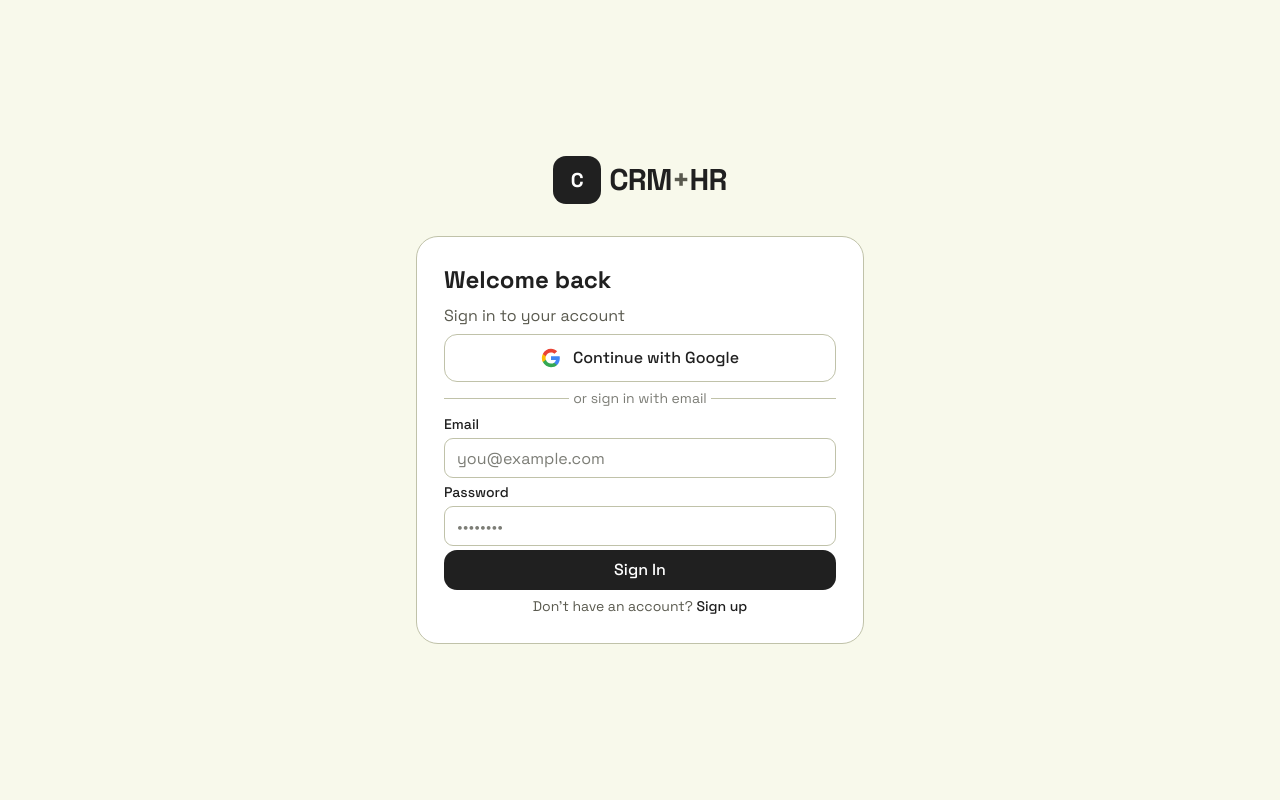
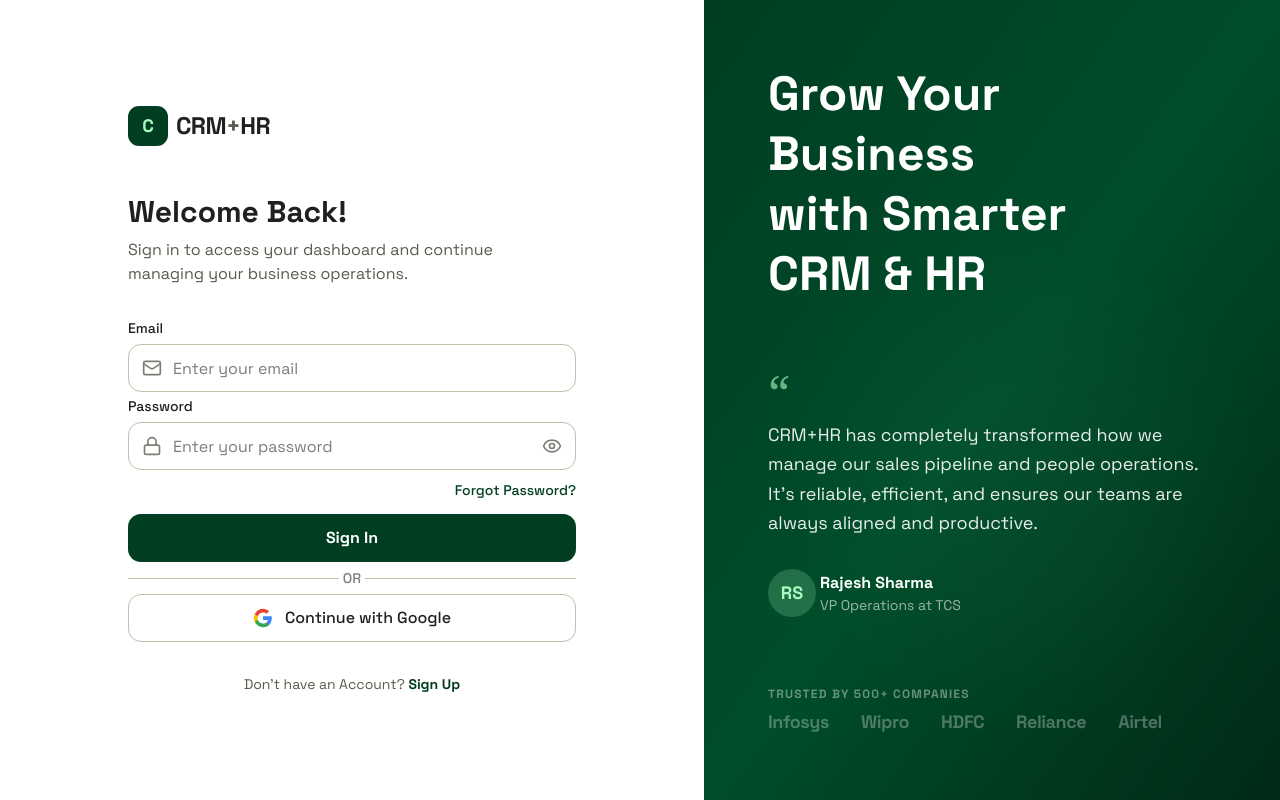
Before and after one commit to anantrajjj/CRM-HR, a Next.js app: page /auth/login in a window 1280 px wide. Built offline with nearby package versions, Linux system fonts and the light colour scheme.

Commit message:
Redesign login and signup pages with split layout - form left, branding right

```diff
--- a/src/app/auth/login/page.tsx
+++ b/src/app/auth/login/page.tsx
@@ -6,12 +6,13 @@ import Link from 'next/link'
 import { createClient } from '@/lib/supabase/client'
 import { Button } from '@/components/ui/button'
 import { Input } from '@/components/ui/input'
-import { Card, CardContent } from '@/components/ui/card'
+import { Eye, EyeOff, Mail, Lock } from 'lucide-react'
 
 export default function LoginPage() {
   const router = useRouter()
   const [email, setEmail] = useState('')
   const [password, setPassword] = useState('')
+  const [showPassword, setShowPassword] = useState(false)
   const [loading, setLoading] = useState(false)
   const [error, setError] = useState('')
 
@@ -46,24 +47,27 @@ export default function LoginPage() {
   }
 
   return (
-    <div className="min-h-screen bg-cream-parchment flex items-center justify-center p-4">
+    <div className="min-h-screen flex">
+      {/* Left Side - Form */}
+      <div className="flex-1 flex items-center justify-center p-8 lg:p-16 bg-pure-white">
         <div className="w-full max-w-md">
           {/* Logo */}
-        <div className="text-center mb-8">
-          <Link href="/" className="inline-flex items-center gap-2">
-            <div className="w-12 h-12 bg-charcoal rounded-[13px] flex items-center justify-center">
-              <span className="text-pure-white font-bold text-xl">C</span>
+          <Link href="/" className="inline-flex items-center gap-2 mb-12">
+            <div className="w-10 h-10 bg-forest-depths rounded-[11px] flex items-center justify-center">
+              <span className="text-mint-sprout font-bold text-lg">C</span>
             </div>
-            <span className="font-bold text-3xl text-charcoal tracking-tight">
+            <span className="font-bold text-2xl text-charcoal tracking-tight">
               CRM<span className="text-olive-slate">+</span>HR
             </span>
           </Link>
-        </div>
 
-        <Card>
-          <CardContent>
-            <h1 className="text-2xl font-bold text-charcoal mb-2">Welcome back</h1>
-            <p className="text-olive-slate mb-6">Sign in to your account</p>
+          {/* Header */}
+          <h1 className="text-3xl font-bold text-charcoal mb-2">Welcome Back!</h1>
+          <p className="text-olive-slate mb-8">
+            Sign in to access your dashboard and continue
+            <br />
+            managing your business operations.
+          </p>
 
           {error && (
             <div className="mb-4 p-3 bg-red-50 border border-red-200 rounded-[9px] text-sm text-red-700">
@@ -71,70 +75,143 @@ export default function LoginPage() {
             </div>
           )}
 
-            {/* Google OAuth Button */}
+          {/* Email/Password Form */}
+          <form onSubmit={handleLogin} className="space-y-4">
+            <div className="relative">
+              <label className="block text-sm font-medium text-charcoal mb-1.5">Email</label>
+              <div className="relative">
+                <Mail className="absolute left-3.5 top-1/2 -translate-y-1/2 w-5 h-5 text-pebble" />
+                <input
+                  type="email"
+                  placeholder="Enter your email"
+                  value={email}
+                  onChange={(e) => setEmail(e.target.value)}
+                  required
+                  className="w-full h-12 pl-11 pr-4 border border-sage-mist rounded-[13px] bg-pure-white text-charcoal placeholder:text-pebble focus:outline-none focus:ring-2 focus:ring-forest-depths/20 focus:border-forest-depths transition-all"
+                />
+              </div>
+            </div>
+
+            <div className="relative">
+              <label className="block text-sm font-medium text-charcoal mb-1.5">Password</label>
+              <div className="relative">
+                <Lock className="absolute left-3.5 top-1/2 -translate-y-1/2 w-5 h-5 text-pebble" />
+                <input
+                  type={showPassword ? 'text' : 'password'}
+                  placeholder="Enter your password"
+                  value={password}
+                  onChange={(e) => setPassword(e.target.value)}
+                  required
+                  className="w-full h-12 pl-11 pr-12 border border-sage-mist rounded-[13px] bg-pure-white text-charcoal placeholder:text-pebble focus:outline-none focus:ring-2 focus:ring-forest-depths/20 focus:border-forest-depths transition-all"
+                />
                 <button
-              onClick={handleGoogleLogin}
-              className="w-full flex items-center justify-center gap-3 h-12 border border-sage-mist rounded-[13px] bg-pure-white hover:bg-bone transition-colors mb-4"
+                  type="button"
+                  onClick={() => setShowPassword(!showPassword)}
+                  className="absolute right-3.5 top-1/2 -translate-y-1/2 text-pebble hover:text-charcoal transition-colors"
                 >
-              <svg className="w-5 h-5" viewBox="0 0 24 24">
-                <path
-                  d="M22.56 12.25c0-.78-.07-1.53-.2-2.25H12v4.26h5.92c-.26 1.37-1.04 2.53-2.21 3.31v2.77h3.57c2.08-1.92 3.28-4.74 3.28-8.09z"
-                  fill="#4285F4"
-                />
-                <path
-                  d="M12 23c2.97 0 5.46-.98 7.28-2.66l-3.57-2.77c-.98.66-2.23 1.06-3.71 1.06-2.86 0-5.29-1.93-6.16-4.53H2.18v2.84C3.99 20.53 7.7 23 12 23z"
-                  fill="#34A853"
-                />
-                <path
-                  d="M5.84 14.09c-.22-.66-.35-1.36-.35-2.09s.13-1.43.35-2.09V7.07H2.18C1.43 8.55 1 10.22 1 12s.43 3.45 1.18 4.93l2.85-2.22.81-.62z"
-                  fill="#FBBC05"
-                />
-                <path
-                  d="M12 5.38c1.62 0 3.06.56 4.21 1.64l3.15-3.15C17.45 2.09 14.97 1 12 1 7.7 1 3.99 3.47 2.18 7.07l3.66 2.84c.87-2.6 3.3-4.53 6.16-4.53z"
-                  fill="#EA4335"
-                />
-              </svg>
-              <span className="font-medium text-charcoal">Continue with Google</span>
+                  {showPassword ? <EyeOff className="w-5 h-5" /> : <Eye className="w-5 h-5" />}
                 </button>
+              </div>
+              <div className="text-right mt-2">
+                <Link href="#" className="text-sm text-forest-depths hover:underline font-medium">
+                  Forgot Password?
+                </Link>
+              </div>
+            </div>
+
+            <Button
+              type="submit"
+              className="w-full h-12 bg-forest-depths hover:bg-forest-depths/90 text-pure-white rounded-[13px] font-semibold text-base mt-2"
+              disabled={loading}
+            >
+              {loading ? 'Signing in...' : 'Sign In'}
+            </Button>
+          </form>
 
           {/* Divider */}
           <div className="flex items-center gap-4 my-6">
             <div className="flex-1 h-px bg-sage-mist" />
-              <span className="text-sm text-pebble">or sign in with email</span>
+            <span className="text-sm text-pebble font-medium">OR</span>
             <div className="flex-1 h-px bg-sage-mist" />
           </div>
 
-            {/* Email/Password Form */}
-            <form onSubmit={handleLogin} className="space-y-4">
-              <Input
-                label="Email"
-                type="email"
-                placeholder="you@example.com"
-                value={email}
-                onChange={(e) => setEmail(e.target.value)}
-                required
-              />
-              <Input
-                label="Password"
-                type="password"
-                placeholder="••••••••"
-                value={password}
-                onChange={(e) => setPassword(e.target.value)}
-                required
-              />
-              <Button type="submit" className="w-full" disabled={loading}>
-                {loading ? 'Signing in...' : 'Sign In'}
-              </Button>
-            </form>
+          {/* Social Login Buttons */}
+          <div className="space-y-3">
+            <button
+              onClick={handleGoogleLogin}
+              className="w-full flex items-center justify-center gap-3 h-12 border border-sage-mist rounded-[13px] bg-pure-white hover:bg-bone transition-colors"
+            >
+              <svg className="w-5 h-5" viewBox="0 0 24 24">
+                <path d="M22.56 12.25c0-.78-.07-1.53-.2-2.25H12v4.26h5.92c-.26 1.37-1.04 2.53-2.21 3.31v2.77h3.57c2.08-1.92 3.28-4.74 3.28-8.09z" fill="#4285F4" />
+                <path d="M12 23c2.97 0 5.46-.98 7.28-2.66l-3.57-2.77c-.98.66-2.23 1.06-3.71 1.06-2.86 0-5.29-1.93-6.16-4.53H2.18v2.84C3.99 20.53 7.7 23 12 23z" fill="#34A853" />
+                <path d="M5.84 14.09c-.22-.66-.35-1.36-.35-2.09s.13-1.43.35-2.09V7.07H2.18C1.43 8.55 1 10.22 1 12s.43 3.45 1.18 4.93l2.85-2.22.81-.62z" fill="#FBBC05" />
+                <path d="M12 5.38c1.62 0 3.06.56 4.21 1.64l3.15-3.15C17.45 2.09 14.97 1 12 1 7.7 1 3.99 3.47 2.18 7.07l3.66 2.84c.87-2.6 3.3-4.53 6.16-4.53z" fill="#EA4335" />
+              </svg>
+              <span className="font-medium text-charcoal">Continue with Google</span>
+            </button>
+          </div>
 
-            <p className="mt-6 text-center text-sm text-olive-slate">
-              Don&apos;t have an account?{' '}
-              <Link href="/auth/signup" className="text-charcoal font-medium hover:underline">
-                Sign up
+          {/* Sign Up */}
+          <p className="mt-8 text-center text-sm text-olive-slate">
+            Don&apos;t have an Account?{' '}
+            <Link href="/auth/signup" className="text-forest-depths font-semibold hover:underline">
+              Sign Up
             </Link>
           </p>
-          </CardContent>
-        </Card>
+        </div>
+      </div>
+
+      {/* Right Side - Branding Panel */}
+      <div className="hidden lg:flex flex-1 bg-gradient-to-br from-forest-depths via-[#004d2a] to-[#002a16] relative overflow-hidden">
+        {/* Subtle pattern overlay */}
+        <div className="absolute inset-0 opacity-10">
+          <div className="absolute top-20 left-20 w-72 h-72 rounded-full bg-mint-sprout/30 blur-3xl" />
+          <div className="absolute bottom-32 right-16 w-96 h-96 rounded-full bg-mint-sprout/20 blur-3xl" />
+          <div className="absolute top-1/2 left-1/3 w-64 h-64 rounded-full bg-sky-wash/10 blur-3xl" />
+        </div>
+
+        <div className="relative z-10 flex flex-col justify-center px-16 py-16 text-pure-white">
+          {/* Headline */}
+          <h2 className="text-5xl font-bold leading-tight mb-8">
+            Grow Your Business
+            <br />
+            with Smarter
+            <br />
+            CRM & HR
+          </h2>
+
+          {/* Testimonial */}
+          <div className="mt-8">
+            <div className="text-5xl text-mint-sprout/60 font-serif leading-none mb-4">&ldquo;</div>
+            <p className="text-lg text-pure-white/90 leading-relaxed max-w-lg">
+              CRM+HR has completely transformed how we manage our sales pipeline and people operations.
+              It&apos;s reliable, efficient, and ensures our teams are always aligned and productive.
+            </p>
+            <div className="flex items-center gap-4 mt-8">
+              <div className="w-12 h-12 rounded-full bg-mint-sprout/20 flex items-center justify-center text-mint-sprout font-bold text-lg">
+                RS
+              </div>
+              <div>
+                <p className="font-semibold text-pure-white">Rajesh Sharma</p>
+                <p className="text-sm text-pure-white/60">VP Operations at TCS</p>
+              </div>
+            </div>
+          </div>
+
+          {/* Trust Logos */}
+          <div className="mt-auto pt-16">
+            <p className="text-xs font-semibold text-pure-white/40 tracking-widest uppercase mb-6">
+              Trusted by 500+ Companies
+            </p>
+            <div className="flex items-center gap-8 text-pure-white/30">
+              <span className="text-lg font-bold tracking-tight">Infosys</span>
+              <span className="text-lg font-bold tracking-tight">Wipro</span>
+              <span className="text-lg font-bold tracking-tight">HDFC</span>
+              <span className="text-lg font-bold tracking-tight">Reliance</span>
+              <span className="text-lg font-bold tracking-tight">Airtel</span>
+            </div>
+          </div>
+        </div>
       </div>
     </div>
   )
--- a/src/app/auth/signup/page.tsx
+++ b/src/app/auth/signup/page.tsx
@@ -5,14 +5,14 @@ import { useRouter } from 'next/navigation'
 import Link from 'next/link'
 import { createClient } from '@/lib/supabase/client'
 import { Button } from '@/components/ui/button'
-import { Input } from '@/components/ui/input'
-import { Card, CardContent } from '@/components/ui/card'
+import { Eye, EyeOff, Mail, Lock, User } from 'lucide-react'
 
 export default function SignupPage() {
   const router = useRouter()
   const [fullName, setFullName] = useState('')
   const [email, setEmail] = useState('')
   const [password, setPassword] = useState('')
+  const [showPassword, setShowPassword] = useState(false)
   const [loading, setLoading] = useState(false)
   const [error, setError] = useState('')
   const [success, setSuccess] = useState('')
@@ -54,24 +54,80 @@ export default function SignupPage() {
   }
 
   return (
-    <div className="min-h-screen bg-cream-parchment flex items-center justify-center p-4">
+    <div className="min-h-screen flex">
+      {/* Left Side - Branding Panel */}
+      <div className="hidden lg:flex flex-1 bg-gradient-to-br from-forest-depths via-[#004d2a] to-[#002a16] relative overflow-hidden">
+        {/* Subtle pattern overlay */}
+        <div className="absolute inset-0 opacity-10">
+          <div className="absolute top-20 left-20 w-72 h-72 rounded-full bg-mint-sprout/30 blur-3xl" />
+          <div className="absolute bottom-32 right-16 w-96 h-96 rounded-full bg-mint-sprout/20 blur-3xl" />
+          <div className="absolute top-1/2 left-1/3 w-64 h-64 rounded-full bg-sky-wash/10 blur-3xl" />
+        </div>
+
+        <div className="relative z-10 flex flex-col justify-center px-16 py-16 text-pure-white">
+          {/* Headline */}
+          <h2 className="text-5xl font-bold leading-tight mb-8">
+            Start Your Journey
+            <br />
+            with Smarter
+            <br />
+            Business Tools
+          </h2>
+
+          {/* Testimonial */}
+          <div className="mt-8">
+            <div className="text-5xl text-mint-sprout/60 font-serif leading-none mb-4">&ldquo;</div>
+            <p className="text-lg text-pure-white/90 leading-relaxed max-w-lg">
+              Switching to CRM+HR was the best decision for our team. Onboarding was seamless,
+              and we saw productivity improvements within the first week itself.
+            </p>
+            <div className="flex items-center gap-4 mt-8">
+              <div className="w-12 h-12 rounded-full bg-mint-sprout/20 flex items-center justify-center text-mint-sprout font-bold text-lg">
+                PK
+              </div>
+              <div>
+                <p className="font-semibold text-pure-white">Priya Kapoor</p>
+                <p className="text-sm text-pure-white/60">Head of HR at Freshworks</p>
+              </div>
+            </div>
+          </div>
+
+          {/* Trust Logos */}
+          <div className="mt-auto pt-16">
+            <p className="text-xs font-semibold text-pure-white/40 tracking-widest uppercase mb-6">
+              Trusted by 500+ Companies
+            </p>
+            <div className="flex items-center gap-8 text-pure-white/30">
+              <span className="text-lg font-bold tracking-tight">Zomato</span>
+              <span className="text-lg font-bold tracking-tight">Razorpay</span>
+              <span className="text-lg font-bold tracking-tight">Swiggy</span>
+              <span className="text-lg font-bold tracking-tight">CRED</span>
+              <span className="text-lg font-bold tracking-tight">PhonePe</span>
+            </div>
+          </div>
+        </div>
+      </div>
+
+      {/* Right Side - Form */}
+      <div className="flex-1 flex items-center justify-center p-8 lg:p-16 bg-pure-white">
         <div className="w-full max-w-md">
           {/* Logo */}
-        <div className="text-center mb-8">
-          <Link href="/" className="inline-flex items-center gap-2">
-            <div className="w-12 h-12 bg-charcoal rounded-[13px] flex items-center justify-center">
-              <span className="text-pure-white font-bold text-xl">C</span>
+          <Link href="/" className="inline-flex items-center gap-2 mb-12">
+            <div className="w-10 h-10 bg-forest-depths rounded-[11px] flex items-center justify-center">
+              <span className="text-mint-sprout font-bold text-lg">C</span>
             </div>
-            <span className="font-bold text-3xl text-charcoal tracking-tight">
+            <span className="font-bold text-2xl text-charcoal tracking-tight">
               CRM<span className="text-olive-slate">+</span>HR
             </span>
           </Link>
-        </div>
 
-        <Card>
-          <CardContent>
-            <h1 className="text-2xl font-bold text-charcoal mb-2">Create account</h1>
-            <p className="text-olive-slate mb-6">Get started with CRM+HR</p>
+          {/* Header */}
+          <h1 className="text-3xl font-bold text-charcoal mb-2">Create Account</h1>
+          <p className="text-olive-slate mb-8">
+            Get started with your free account today.
+            <br />
+            No credit card required.
+          </p>
 
           {error && (
             <div className="mb-4 p-3 bg-red-50 border border-red-200 rounded-[9px] text-sm text-red-700">
@@ -85,79 +141,101 @@ export default function SignupPage() {
             </div>
           )}
 
-            {/* Google OAuth Button */}
+          {/* Email/Password Form */}
+          <form onSubmit={handleSignup} className="space-y-4">
+            <div className="relative">
+              <label className="block text-sm font-medium text-charcoal mb-1.5">Full Name</label>
+              <div className="relative">
+                <User className="absolute left-3.5 top-1/2 -translate-y-1/2 w-5 h-5 text-pebble" />
+                <input
+                  type="text"
+                  placeholder="Enter your full name"
+                  value={fullName}
+                  onChange={(e) => setFullName(e.target.value)}
+                  required
+                  className="w-full h-12 pl-11 pr-4 border border-sage-mist rounded-[13px] bg-pure-white text-charcoal placeholder:text-pebble focus:outline-none focus:ring-2 focus:ring-forest-depths/20 focus:border-forest-depths transition-all"
+                />
+              </div>
+            </div>
+
+            <div className="relative">
+              <label className="block text-sm font-medium text-charcoal mb-1.5">Email</label>
+              <div className="relative">
+                <Mail className="absolute left-3.5 top-1/2 -translate-y-1/2 w-5 h-5 text-pebble" />
+                <input
+                  type="email"
+                  placeholder="Enter your email"
+                  value={email}
+                  onChange={(e) => setEmail(e.target.value)}
+                  required
+                  className="w-full h-12 pl-11 pr-4 border border-sage-mist rounded-[13px] bg-pure-white text-charcoal placeholder:text-pebble focus:outline-none focus:ring-2 focus:ring-forest-depths/20 focus:border-forest-depths transition-all"
+                />
+              </div>
+            </div>
+
+            <div className="relative">
+              <label className="block text-sm font-medium text-charcoal mb-1.5">Password</label>
+              <div className="relative">
+                <Lock className="absolute left-3.5 top-1/2 -translate-y-1/2 w-5 h-5 text-pebble" />
+                <input
+                  type={showPassword ? 'text' : 'password'}
+                  placeholder="Create a password"
+                  value={password}
+                  onChange={(e) => setPassword(e.target.value)}
+                  required
+                  minLength={6}
+                  className="w-full h-12 pl-11 pr-12 border border-sage-mist rounded-[13px] bg-pure-white text-charcoal placeholder:text-pebble focus:outline-none focus:ring-2 focus:ring-forest-depths/20 focus:border-forest-depths transition-all"
+                />
                 <button
-              onClick={handleGoogleSignup}
-              className="w-full flex items-center justify-center gap-3 h-12 border border-sage-mist rounded-[13px] bg-pure-white hover:bg-bone transition-colors mb-4"
+                  type="button"
+                  onClick={() => setShowPassword(!showPassword)}
+                  className="absolute right-3.5 top-1/2 -translate-y-1/2 text-pebble hover:text-charcoal transition-colors"
                 >
-              <svg className="w-5 h-5" viewBox="0 0 24 24">
-                <path
-                  d="M22.56 12.25c0-.78-.07-1.53-.2-2.25H12v4.26h5.92c-.26 1.37-1.04 2.53-2.21 3.31v2.77h3.57c2.08-1.92 3.28-4.74 3.28-8.09z"
-                  fill="#4285F4"
-                />
-                <path
-                  d="M12 23c2.97 0 5.46-.98 7.28-2.66l-3.57-2.77c-.98.66-2.23 1.06-3.71 1.06-2.86 0-5.29-1.93-6.16-4.53H2.18v2.84C3.99 20.53 7.7 23 12 23z"
-                  fill="#34A853"
-                />
-                <path
-                  d="M5.84 14.09c-.22-.66-.35-1.36-.35-2.09s.13-1.43.35-2.09V7.07H2.18C1.43 8.55 1 10.22 1 12s.43 3.45 1.18 4.93l2.85-2.22.81-.62z"
-                  fill="#FBBC05"
-                />
-                <path
-                  d="M12 5.38c1.62 0 3.06.56 4.21 1.64l3.15-3.15C17.45 2.09 14.97 1 12 1 7.7 1 3.99 3.47 2.18 7.07l3.66 2.84c.87-2.6 3.3-4.53 6.16-4.53z"
-                  fill="#EA4335"
-                />
-              </svg>
-              <span className="font-medium text-charcoal">Continue with Google</span>
+                  {showPassword ? <EyeOff className="w-5 h-5" /> : <Eye className="w-5 h-5" />}
                 </button>
+              </div>
+            </div>
+
+            <Button
+              type="submit"
+              className="w-full h-12 bg-forest-depths hover:bg-forest-depths/90 text-pure-white rounded-[13px] font-semibold text-base mt-2"
+              disabled={loading}
+            >
+              {loading ? 'Creating account...' : 'Create Account'}
+            </Button>
+          </form>
 
           {/* Divider */}
           <div className="flex items-center gap-4 my-6">
             <div className="flex-1 h-px bg-sage-mist" />
-              <span className="text-sm text-pebble">or sign up with email</span>
+            <span className="text-sm text-pebble font-medium">OR</span>
             <div className="flex-1 h-px bg-sage-mist" />
           </div>
 
-            {/* Email/Password Form */}
-            <form onSubmit={handleSignup} className="space-y-4">
-              <Input
-                label="Full Name"
-                type="text"
-                placeholder="John Doe"
-                value={fullName}
-                onChange={(e) => setFullName(e.target.value)}
-                required
-              />
-              <Input
-                label="Email"
-                type="email"
-                placeholder="you@example.com"
-                value={email}
-                onChange={(e) => setEmail(e.target.value)}
-                required
-              />
-              <Input
-                label="Password"
-                type="password"
-                placeholder="••••••••"
-                value={password}
-                onChange={(e) => setPassword(e.target.value)}
-                required
-                minLength={6}
-              />
-              <Button type="submit" className="w-full" disabled={loading}>
-                {loading ? 'Creating account...' : 'Create Account'}
-              </Button>
-            </form>
+          {/* Social Login Buttons */}
+          <div className="space-y-3">
+            <button
+              onClick={handleGoogleSignup}
+              className="w-full flex items-center justify-center gap-3 h-12 border border-sage-mist rounded-[13px] bg-pure-white hover:bg-bone transition-colors"
+            >
+              <svg className="w-5 h-5" viewBox="0 0 24 24">
+                <path d="M22.56 12.25c0-.78-.07-1.53-.2-2.25H12v4.26h5.92c-.26 1.37-1.04 2.53-2.21 3.31v2.77h3.57c2.08-1.92 3.28-4.74 3.28-8.09z" fill="#4285F4" />
+                <path d="M12 23c2.97 0 5.46-.98 7.28-2.66l-3.57-2.77c-.98.66-2.23 1.06-3.71 1.06-2.86 0-5.29-1.93-6.16-4.53H2.18v2.84C3.99 20.53 7.7 23 12 23z" fill="#34A853" />
+                <path d="M5.84 14.09c-.22-.66-.35-1.36-.35-2.09s.13-1.43.35-2.09V7.07H2.18C1.43 8.55 1 10.22 1 12s.43 3.45 1.18 4.93l2.85-2.22.81-.62z" fill="#FBBC05" />
+                <path d="M12 5.38c1.62 0 3.06.56 4.21 1.64l3.15-3.15C17.45 2.09 14.97 1 12 1 7.7 1 3.99 3.47 2.18 7.07l3.66 2.84c.87-2.6 3.3-4.53 6.16-4.53z" fill="#EA4335" />
+              </svg>
+              <span className="font-medium text-charcoal">Continue with Google</span>
+            </button>
+          </div>
 
-            <p className="mt-6 text-center text-sm text-olive-slate">
+          {/* Sign In */}
+          <p className="mt-8 text-center text-sm text-olive-slate">
             Already have an account?{' '}
-              <Link href="/auth/login" className="text-charcoal font-medium hover:underline">
-                Sign in
+            <Link href="/auth/login" className="text-forest-depths font-semibold hover:underline">
+              Sign In
             </Link>
           </p>
-          </CardContent>
-        </Card>
+        </div>
       </div>
     </div>
   )
```
Lines whose indentation alone changed are shown as unchanged.
